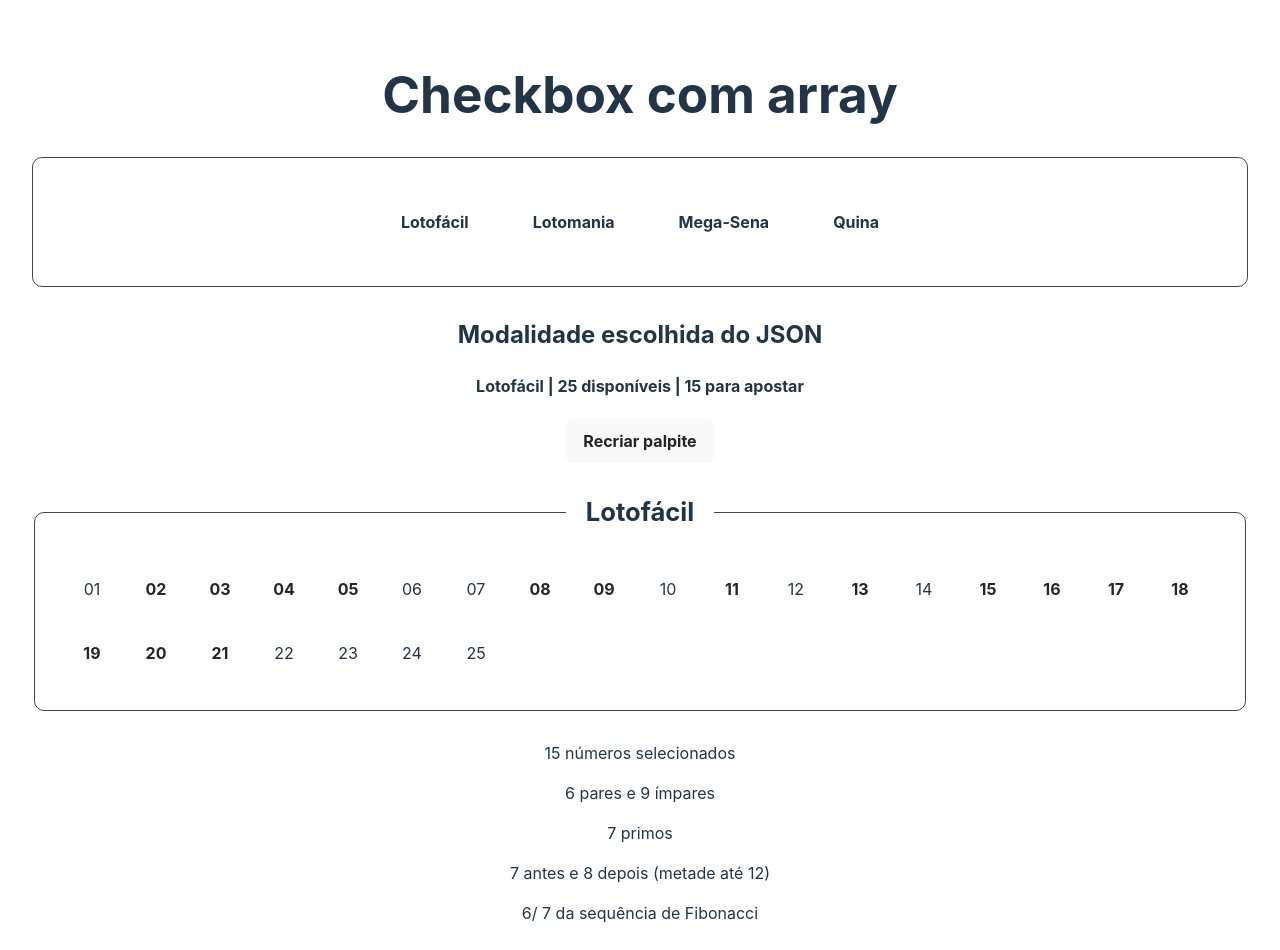
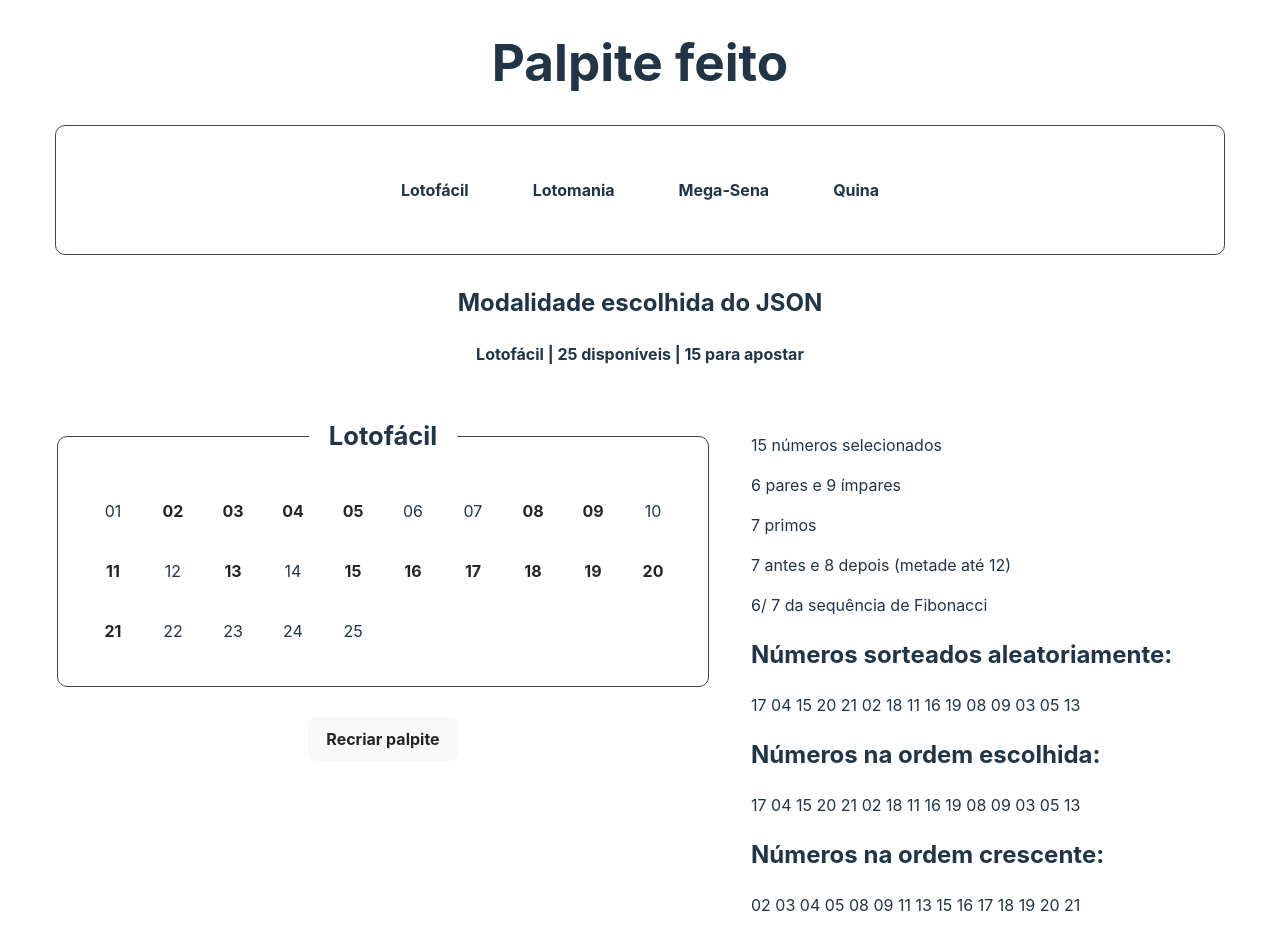
Before and after one commit to philipeoliveira/palpite-feito, a React (Vite) app: page / in a window 1280 px wide. Shown: the top 950 px of the page. Built offline with nearby package versions, Linux system fonts and the light colour scheme.

Commit message:
Adjusts html and styles of the Bet component

```diff
--- a/src/App.tsx
+++ b/src/App.tsx
@@ -5,11 +5,14 @@ import { ModalityProvider } from './contexts/ModalityContext';
 function App() {
    return (
       <ModalityProvider>
-         <main>
-            <h1>Checkbox com array</h1>
-            <ModalitiesButtons />
-            <Bet />
-         </main>
+         <>
+            <main>
+               <h1>Palpite feito</h1>
+               <ModalitiesButtons />
+               <Bet />
+            </main>
+            <footer>Desenvolvido por: Philipe Oliveira</footer>
+         </>
       </ModalityProvider>
    );
 }
--- a/src/components/Bet.tsx
+++ b/src/components/Bet.tsx
@@ -43,18 +43,18 @@ export function Bet() {
    }
 
    return (
-      <section>
-         <button onClick={() => createBet(totalNumbersAvailable, totalNumbersToBet)}>
-            Recriar palpite
-         </button>
-
+      <section id='bet-container'>
+         <div id='bet'>
             <form id='bet-form'>
                <fieldset>
                   <legend>{selectedModality.name}</legend>
-               {generateAvailableNumbersForBet(totalNumbersAvailable).map((numString) => (
+                  {generateAvailableNumbersForBet(totalNumbersAvailable).map(
+                     (numString) => (
                         <label
                            key={numString}
-                     className={selectedNumbers.includes(numString) ? 'checked' : ''}
+                           className={
+                              selectedNumbers.includes(numString) ? 'checked' : ''
+                           }
                         >
                            <input
                               type='checkbox'
@@ -65,11 +65,17 @@ export function Bet() {
                            />
                            {numString}
                         </label>
-               ))}
+                     )
+                  )}
                </fieldset>
             </form>
 
-         <div>
+            <button onClick={() => createBet(totalNumbersAvailable, totalNumbersToBet)}>
+               Recriar palpite
+            </button>
+         </div>
+
+         <div id='bet-infos'>
             <p>
                {`${selectedNumbers.length}
                ${getSingularOrPluralWord(selectedNumbers.length, 'número', 'números')}
@@ -83,7 +89,6 @@ export function Bet() {
             <p>{countPrimeNumbers(selectedNumbers)}</p>
             <p>{countHalf && countHalfBet(totalNumbersAvailable, selectedNumbers)}</p>
             <p>{countSelectedFibonacci(totalNumbersAvailable, selectedNumbers)}</p>
-         </div>
 
             <h2>Números sorteados aleatoriamente:</h2>
             <div>
@@ -91,20 +96,19 @@ export function Bet() {
                   <span key={numString}>{`${numString} `}</span>
                ))}
             </div>
-
             <h2>Números na ordem escolhida:</h2>
             <div>
                {selectedNumbers.map((numString) => (
                   <span key={numString}>{`${numString} `}</span>
                ))}
             </div>
-
             <h2>Números na ordem crescente:</h2>
             <div>
                {sortNumbersAscending(selectedNumbers).map((numString) => (
                   <span key={numString}>{`${numString} `}</span>
                ))}
             </div>
+         </div>
       </section>
    );
 }
--- a/src/index.css
+++ b/src/index.css
@@ -1,3 +1,7 @@
+* {
+   box-sizing: border-box;
+}
+
 :root {
    font-family: Inter, system-ui, Avenir, Helvetica, Arial, sans-serif;
    line-height: 1.5;
@@ -23,13 +27,12 @@ a:hover {
 }
 
 body {
+   display: flex;
+   justify-content: center;
    margin: 0 auto;
-   display: flex;
-   place-items: center;
-   max-width: 1280px;
    min-height: 100vh;
    text-align: center;
-   padding: 2rem;
+   padding: 0 2rem;
 }
 
 h1 {
@@ -71,10 +74,27 @@ button:hover {
    }
 }
 
+main {
+   width: 1170px;
+}
+footer {
+   border-top: 1px solid #444;
+   padding: 30px 20px;
+   margin-top: 80px;
+}
+#bet-container {
+   display: flex;
+   align-items: stretch;
+   gap: 20px;
+}
+#bet-infos {
+   text-align: left;
+   padding: 30px 20px;
+}
 #bet-form fieldset {
-   display: flex;
-   align-items: center;
-   flex-wrap: wrap;
+   max-width: 630px;
+   display: grid;
+   grid-template-columns: repeat(10, 1fr);
    gap: 10px;
    border: 1px solid #444;
    border-radius: 10px;
@@ -100,6 +120,7 @@ button:hover {
    display: none;
 }
 #select-modality {
+   width: 100%;
    display: flex;
    align-items: center;
    justify-content: center;
```
Lines whose indentation alone changed are shown as unchanged.
